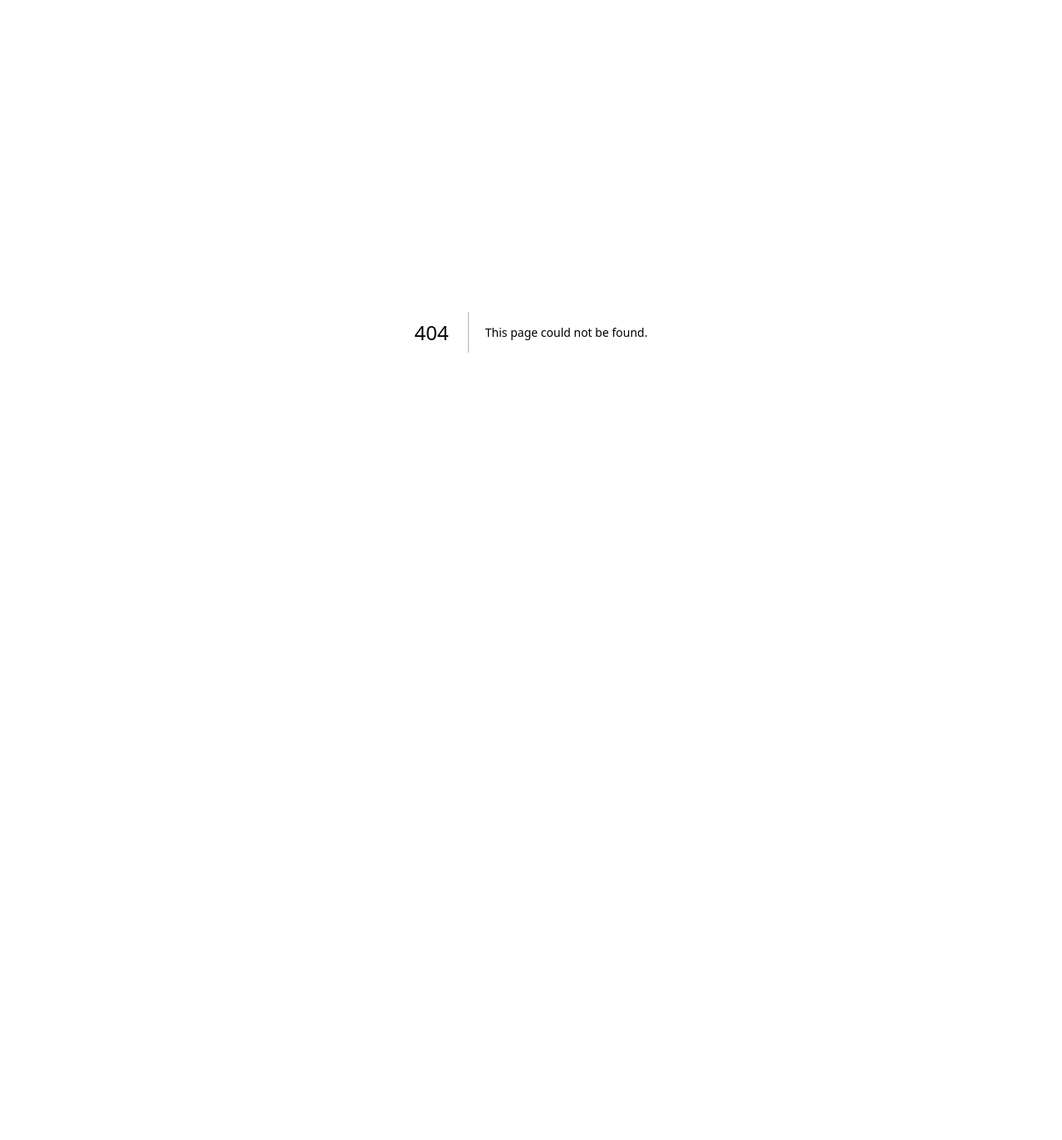
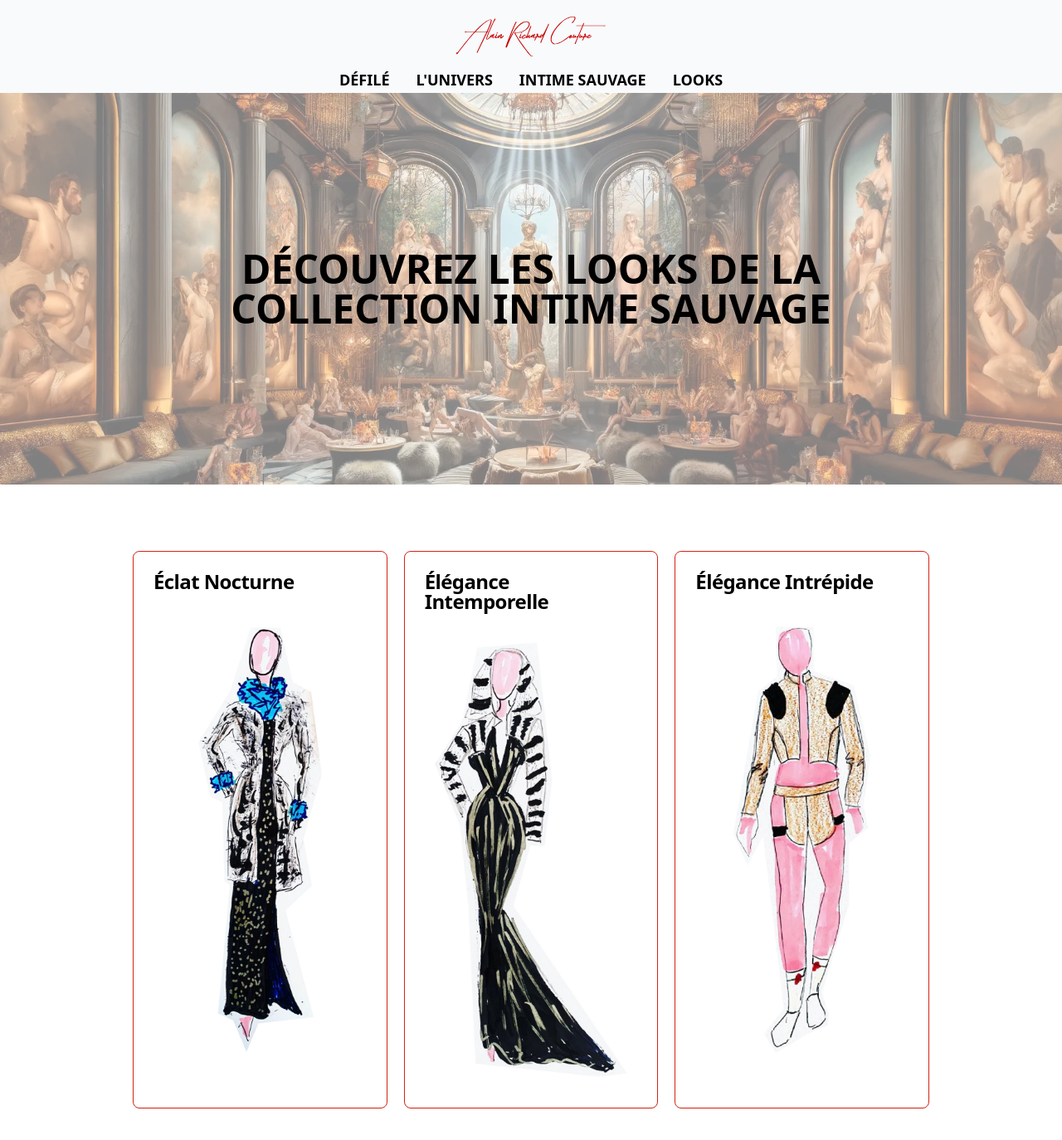
Before and after one commit to clementstorne/AlainRichardCouture, a Next.js app: page /intime-sauvage/looks in a window 1280 px wide. Before the commit this address had no page. Shown: the top 1374 px of the page at 83% size. Before the commit the page ends 800 px from the top, so only its background shows below. Built offline with nearby package versions, Linux system fonts and the light colour scheme.

Commit message:
look page

```diff
--- /dev/null
+++ b/src/app/(pages)/intime-sauvage/looks/[look]/page.tsx
@@ -0,0 +1,6 @@
+const page = async ({ params }: { params: { look: string } }) => {
+  console.log(params.look);
+  return <div>page</div>;
+};
+
+export default page;
--- /dev/null
+++ b/src/app/(pages)/intime-sauvage/looks/page.tsx
@@ -0,0 +1,38 @@
+import LookCard from "@/components/LookCard";
+import Title from "@/components/Title";
+import { LOOKS } from "@/data/looks";
+import { cn } from "@/lib/utils";
+import { Metadata } from "next";
+
+export const metadata: Metadata = {
+  title:
+    'Collection Automne/Hiver 2024 "Intime Sauvage" - Alain Richard Couture',
+  description:
+    "Découvrez la collection Automne/Hiver 2024 &apos;Intime Sauvage&apos; d&apos;Alain Richard Couture. Inspirée par la nature brute du Jura, cette collection célèbre la puissance et l&apos;élégance, avec des matériaux nobles et une approche innovante et responsable. Explorez l&apos;univers &apos;Intime Sauvage&apos; où la nature rencontre la sophistication humaine.",
+};
+
+const page = () => {
+  return (
+    <>
+      <Title
+        textColor="text-black"
+        className="bg-intime-sauvage bg-center bg-cover animate-fade-in-fwd"
+      >
+        Découvrez les looks de la collection Intime Sauvage
+      </Title>
+
+      <div
+        className={cn(
+          "grid grid-cols-1 gap-5",
+          "md:grid-cols-3 md:px-5 lg:px-0"
+        )}
+      >
+        {LOOKS.map((look) => (
+          <LookCard key={look.id} {...look} />
+        ))}
+      </div>
+    </>
+  );
+};
+
+export default page;
--- a/src/app/(pages)/intime-sauvage/page.tsx
+++ b/src/app/(pages)/intime-sauvage/page.tsx
@@ -1,4 +1,3 @@
-import LooksCarousel from "@/components/LooksCarousel";
 import Title from "@/components/Title";
 import { Metadata } from "next";
 
@@ -104,7 +103,6 @@ const page = () => {
           </p>
         </div>
       </section>
-      <LooksCarousel />
     </>
   );
 };
--- a/src/app/(pages)/layout.tsx
+++ b/src/app/(pages)/layout.tsx
@@ -1,4 +1,3 @@
-import Navbar from "@/components/Navbar";
 import { cn } from "@/lib/utils";
 
 const layout = ({
@@ -7,8 +6,6 @@ const layout = ({
   children: React.ReactNode;
 }>) => {
   return (
-    <>
-      <Navbar />
     <main
       className={cn(
         "max-w-240 min-h-screen mb-8 flex flex-col items-center justify-center space-y-8",
@@ -18,7 +15,6 @@ const layout = ({
     >
       {children}
     </main>
-    </>
   );
 };
 
--- a/src/app/layout.tsx
+++ b/src/app/layout.tsx
@@ -1,3 +1,4 @@
+import Navbar from "@/components/Navbar";
 import type { Metadata } from "next";
 import { Inter } from "next/font/google";
 import "./globals.css";
@@ -17,7 +18,10 @@ export default function RootLayout({
 }>) {
   return (
     <html lang="fr">
-      <body>{children}</body>
+      <body>
+        <Navbar />
+        {children}
+      </body>
     </html>
   );
 }
--- /dev/null
+++ b/src/components/LookCard.tsx
@@ -0,0 +1,33 @@
+import { Card, CardContent, CardHeader, CardTitle } from "@/components/ui/card";
+import { LookData } from "@/types";
+import Image from "next/image";
+
+type LookCardProps = LookData;
+
+const LookCard = ({
+  id,
+  title,
+  subtitle,
+  image,
+  description,
+}: LookCardProps) => {
+  const splitDescription = description.split("\n");
+  return (
+    <Card>
+      <CardHeader>
+        <CardTitle>{title}</CardTitle>
+      </CardHeader>
+      <CardContent>
+        <Image
+          src={image}
+          alt={title}
+          width={700}
+          height={1500}
+          className="w-full h-auto"
+        />
+      </CardContent>
+    </Card>
+  );
+};
+
+export default LookCard;
--- a/src/components/Navbar.tsx
+++ b/src/components/Navbar.tsx
@@ -38,12 +38,16 @@ const links: Link[] = [
     label: "Défilé",
   },
   {
-    href: "/a-propos",
-    label: "Inspirations",
+    href: "/decouvrir-univers",
+    label: "L'univers",
   },
   {
     href: "/intime-sauvage",
     label: "Intime Sauvage",
+  },
+  {
+    href: "/intime-sauvage/looks",
+    label: "Looks",
   },
 ];
 
--- /dev/null
+++ b/src/components/ui/card.tsx
@@ -0,0 +1,86 @@
+import * as React from "react";
+
+import { cn } from "@/lib/utils";
+
+const Card = React.forwardRef<
+  HTMLDivElement,
+  React.HTMLAttributes<HTMLDivElement>
+>(({ className, ...props }, ref) => (
+  <div
+    ref={ref}
+    className={cn(
+      "rounded-lg border bg-card text-card-foreground shadow-sm",
+      className
+    )}
+    {...props}
+  />
+));
+Card.displayName = "Card";
+
+const CardHeader = React.forwardRef<
+  HTMLDivElement,
+  React.HTMLAttributes<HTMLDivElement>
+>(({ className, ...props }, ref) => (
+  <div
+    ref={ref}
+    className={cn("flex flex-col space-y-1.5 p-6", className)}
+    {...props}
+  />
+));
+CardHeader.displayName = "CardHeader";
+
+const CardTitle = React.forwardRef<
+  HTMLParagraphElement,
+  React.HTMLAttributes<HTMLHeadingElement>
+>(({ className, ...props }, ref) => (
+  <h3
+    ref={ref}
+    className={cn(
+      "text-2xl font-semibold leading-none tracking-tight",
+      className
+    )}
+    {...props}
+  />
+));
+CardTitle.displayName = "CardTitle";
+
+const CardDescription = React.forwardRef<
+  HTMLParagraphElement,
+  React.HTMLAttributes<HTMLParagraphElement>
+>(({ className, ...props }, ref) => (
+  <p
+    ref={ref}
+    className={cn("text-sm text-muted-foreground", className)}
+    {...props}
+  />
+));
+CardDescription.displayName = "CardDescription";
+
+const CardContent = React.forwardRef<
+  HTMLDivElement,
+  React.HTMLAttributes<HTMLDivElement>
+>(({ className, ...props }, ref) => (
+  <div ref={ref} className={cn("p-6 pt-0", className)} {...props} />
+));
+CardContent.displayName = "CardContent";
+
+const CardFooter = React.forwardRef<
+  HTMLDivElement,
+  React.HTMLAttributes<HTMLDivElement>
+>(({ className, ...props }, ref) => (
+  <div
+    ref={ref}
+    className={cn("flex items-center p-6 pt-0", className)}
+    {...props}
+  />
+));
+CardFooter.displayName = "CardFooter";
+
+export {
+  Card,
+  CardContent,
+  CardDescription,
+  CardFooter,
+  CardHeader,
+  CardTitle,
+};
--- a/tailwind.config.ts
+++ b/tailwind.config.ts
@@ -20,7 +20,7 @@ const config = {
     },
     extend: {
       colors: {
-        border: "hsl(var(--border))",
+        border: "hsl(4 81.2% 45.9%)",
         input: "hsl(var(--input))",
         ring: "hsl(var(--ring))",
         background: "hsl(var(--background))",
@@ -50,15 +50,15 @@ const config = {
           foreground: "hsl(var(--popover-foreground))",
         },
         card: {
-          DEFAULT: "hsl(var(--card))",
+          DEFAULT: "hsl(4 0% 100%)",
           foreground: "hsl(var(--card-foreground))",
         },
       },
-      borderRadius: {
-        lg: "var(--radius)",
-        md: "calc(var(--radius) - 2px)",
-        sm: "calc(var(--radius) - 4px)",
-      },
+      // borderRadius: {
+      //   lg: "var(--radius)",
+      //   md: "calc(var(--radius) - 2px)",
+      //   sm: "calc(var(--radius) - 4px)",
+      // },
       transitionDelay: {
         "400": "400ms",
         "500": "500ms",
@@ -86,7 +86,6 @@ const config = {
         "2900": "2900ms",
         "3000": "3000ms",
         "3100": "3100ms",
-
         "3200": "3200ms",
         "3300": "3300ms",
         "3400": "3400ms",
```
Also changed, not shown: src/app/(pages)/decouvrir-univers/page.tsx (renamed from src/app/(pages)/a-propos/page.tsx). Lines whose indentation alone changed are shown as unchanged.
